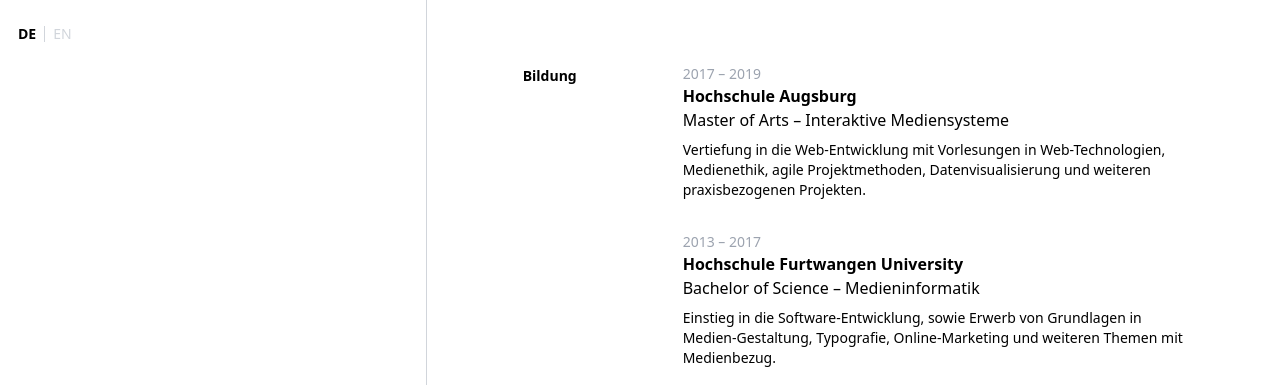
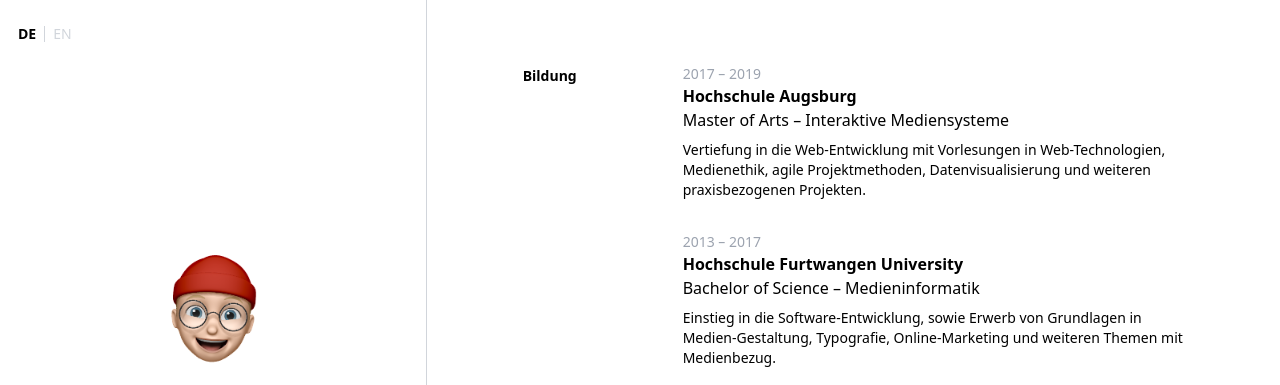
Before and after one commit to iam-robin/resume, a website: page docs/index.html in a window 1280 px wide. Shown: the top 385 px of the page. Drawn offline with Linux system fonts and the light colour scheme.

Commit message:
fix: 🐛 avatar image

```diff
--- a/docs/index.html
+++ b/docs/index.html
@@ -3,15 +3,24 @@
 <head>
   <meta charset="utf-8">
   <meta name="viewport" content="width=device-width, initial-scale=1, shrink-to-fit=no">
+  <link rel="stylesheet" href="build/tailwind.css">
   <link rel="icon" type="image/png" sizes="32x32" href="img/favicon-32x32.png">
   <link rel="icon" type="image/png" sizes="16x16" href="img/favicon-16x16.png">
-  <link rel="stylesheet" href="build/tailwind.css">
   <style>
     body.english .german {
       display: none;
     }
     body.german .english {
       display: none;
+    }
+
+    .avatar {
+      object-fit: cover;
+      object-position: top;
+    }
+
+    .avatar:hover {
+      object-position: bottom;
     }
   </style>
   <title>Robin Spielmann | Resume</title>
@@ -20,7 +29,8 @@
   <div class="flex flex-wrap">
     <div class="w-full md:w-1/3 md:h-screen bg-white border-b md:border-b-0 md:border-r border-gray-300 sm:sticky top-0 z-10">
       <div class="flex md:flex-col items-center md:justify-center h-full p-4 sm:px-8">
-        <div class="h-24 w-24 md:h-28 md:w-28 mr-4 sm:mr-10 md:mr-0 md:mb-6 relative bg-[url('img/sprite1.png')] bg-cover bg-top hover:bg-bottom"></div>
+        <!-- <div class="h-24 w-24 md:h-28 md:w-28 mr-4 sm:mr-10 md:mr-0 md:mb-6 relative bg-[url('img/sprite1.png')] bg-cover bg-top hover:bg-bottom"></div> -->
+        <img class="avatar h-24 w-24 md:h-28 md:w-28 mr-4 sm:mr-10 md:mr-0 md:mb-6 relative object-cover object-top hover:object-top" src="img/sprite1.png" alt="">
         <div class="flex flex-col md:text-center">
           <h1 class="text-xl font-bold">Robin Spielmann</h1>
           <p class="sm:mt-1">
```
